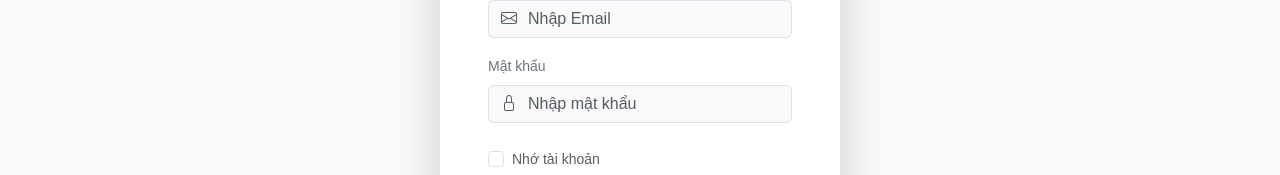
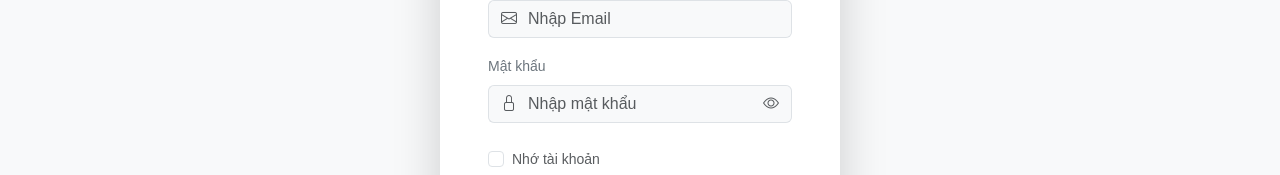
Before and after one commit to vdat4869/PCeStore, a React (Vite) app in the folder frontend/: page /login in a window 1280 px wide. Shown: the part 371-546 px from the top of the page. Built offline with nearby package versions, Linux system fonts and the light colour scheme.

Commit message:
feat: thêm tính năng ẩn hiện mật khẩu cho trang đăng nhập và auth modal

```diff
--- a/frontend/src/components/AuthModal/authModal.css
+++ b/frontend/src/components/AuthModal/authModal.css
@@ -103,6 +103,25 @@
   color: #bbb;
 }
 
+.auth-input-password {
+  padding-right: 2.8rem;
+}
+
+.auth-toggle-password {
+  position: absolute;
+  right: 1rem;
+  top: 50%;
+  transform: translateY(-50%);
+  color: #999;
+  font-size: 1.1rem;
+  cursor: pointer;
+  transition: color 0.2s;
+}
+
+.auth-toggle-password:hover {
+  color: #333;
+}
+
 .auth-forgot-link-footer {
   font-size: 0.9rem;
   color: #666;
--- a/frontend/src/components/AuthModal/index.jsx
+++ b/frontend/src/components/AuthModal/index.jsx
@@ -6,6 +6,7 @@ import './authModal.css';
 export default function AuthModal({ isOpen, onClose, onSuccess }) {
   const [email, setEmail] = useState('');
   const [password, setPassword] = useState('');
+  const [showPassword, setShowPassword] = useState(false);
   const [error, setError] = useState('');
   const [loading, setLoading] = useState(false);
 
@@ -89,13 +90,18 @@ export default function AuthModal({ isOpen, onClose, onSuccess }) {
             <div className="auth-input-group">
               <i className="bi bi-lock auth-input-icon"></i>
               <input
-                type="password"
-                className="auth-input"
+                type={showPassword ? "text" : "password"}
+                className="auth-input auth-input-password"
                 placeholder="Nhập mật khẩu"
                 value={password}
                 onChange={(e) => setPassword(e.target.value)}
                 required
               />
+              <i
+                className={`bi ${showPassword ? 'bi-eye-slash' : 'bi-eye'} auth-toggle-password`}
+                onClick={() => setShowPassword(!showPassword)}
+                title={showPassword ? "Ẩn mật khẩu" : "Hiện mật khẩu"}
+              ></i>
             </div>
           </div>
 
--- a/frontend/src/pages/Login/index.jsx
+++ b/frontend/src/pages/Login/index.jsx
@@ -4,6 +4,7 @@ import { useAuth } from '../../context/AuthContext';
 export default function Login() {
   const [email, setEmail] = useState('');
   const [password, setPassword] = useState('');
+  const [showPassword, setShowPassword] = useState(false);
   const [error, setError] = useState('');
   const navigate = useNavigate();
   const { login } = useAuth();
@@ -99,14 +100,22 @@ export default function Login() {
                   <i className="bi bi-lock text-muted"></i>
                 </span>
                 <input
-                  type="password"
-                  className="form-control bg-light border-start-0 ps-0"
+                  type={showPassword ? "text" : "password"}
+                  className="form-control bg-light border-start-0 border-end-0 ps-0"
                   id="password"
                   placeholder="Nhập mật khẩu"
                   value={password}
                   onChange={(e) => setPassword(e.target.value)}
                   required
                 />
+                <span
+                  className="input-group-text bg-light border-start-0"
+                  style={{ cursor: 'pointer' }}
+                  onClick={() => setShowPassword(!showPassword)}
+                  title={showPassword ? "Ẩn mật khẩu" : "Hiện mật khẩu"}
+                >
+                  <i className={`bi ${showPassword ? 'bi-eye-slash' : 'bi-eye'} text-muted`}></i>
+                </span>
               </div>
             </div>
 
```
